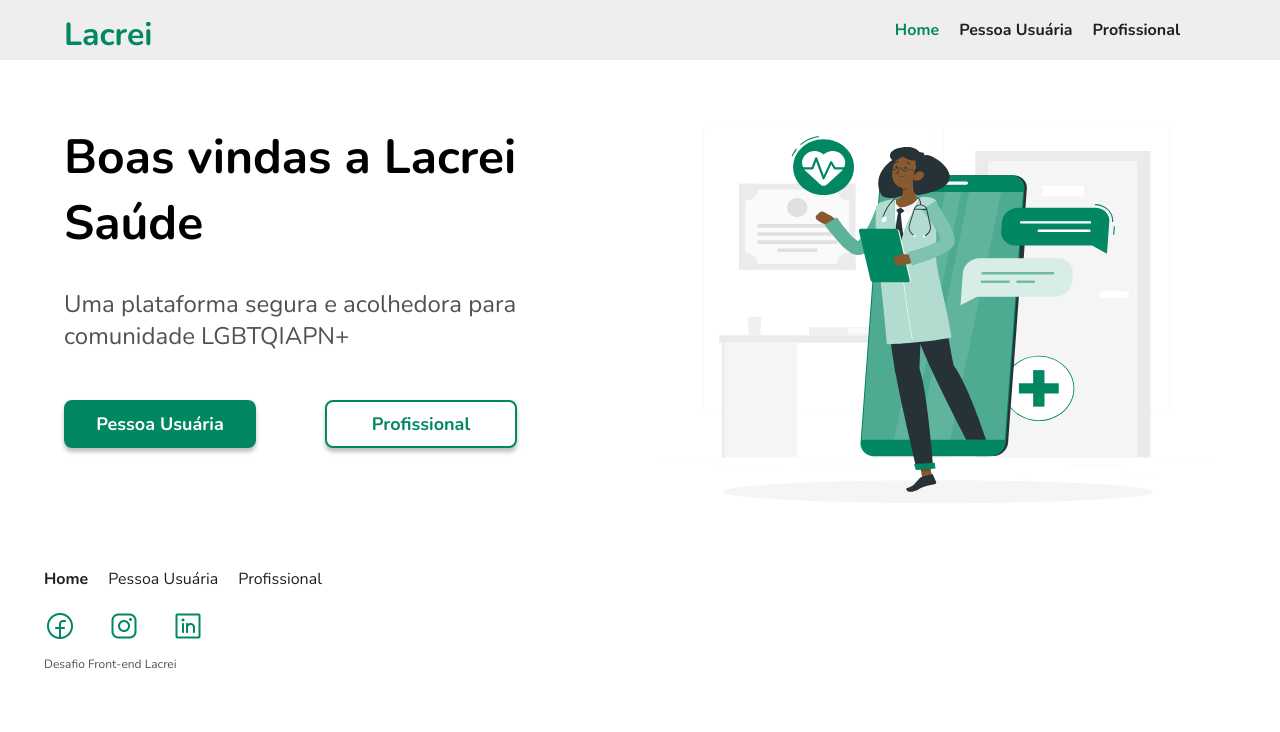
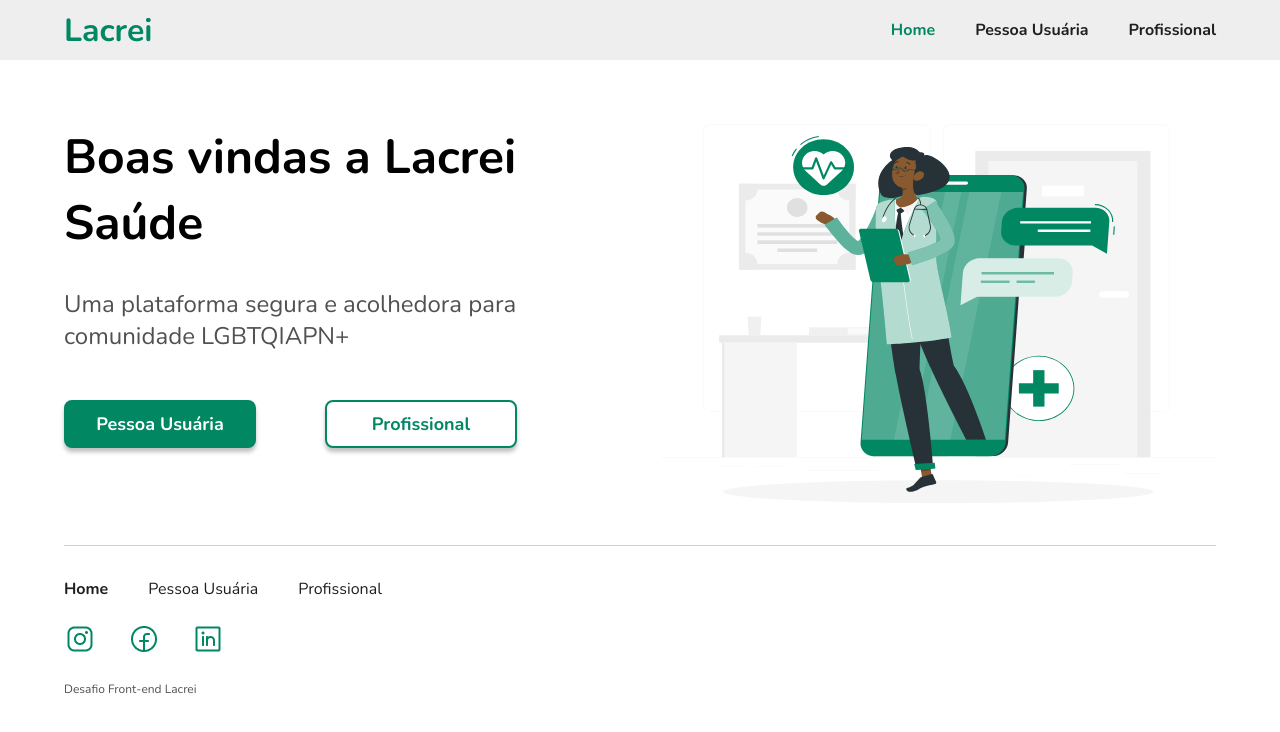
Before and after one commit to MatheusNascimento99/desafio-lacrei-saude, a Next.js app: page / in a window 1280 px wide. Shown: the top 732 px of the page. Built offline with nearby package versions, Linux system fonts and the light colour scheme.

Commit message:
correção medidas footer

```diff
--- a/src/app/components/FooterConponents/Footer.tsx
+++ b/src/app/components/FooterConponents/Footer.tsx
@@ -27,8 +27,8 @@ export default function FooterFull() {
           <ProfissionalLinkFooter href="profissional">Profissional</ProfissionalLinkFooter>
         </RedirectionLinksFooter>
         <LinksSocialFooter>
-          <IconSocial target='_blank' href="https://www.facebook.com/lacrei.saude"><Image src={FaceImg} alt='logo FaceBook'/> </IconSocial>
-          <IconSocial target='_blank' href="https://www.instagram.com/lacrei.saude"><Image src={InstaImg} alt='logo Instagran'/> </IconSocial>
+          <IconSocial target='_blank' href="https://www.facebook.com/lacrei.saude"><Image src={InstaImg} alt='logo FaceBook'/> </IconSocial>
+          <IconSocial target='_blank' href="https://www.instagram.com/lacrei.saude"><Image src={FaceImg} alt='logo Instagran'/> </IconSocial>
           <IconSocial target='_blank' href="https://www.linkedin.com/company/lacrei-saude/"><Image src={LinkedinImg} alt='logo Linkedin'/> </IconSocial>
 
         </LinksSocialFooter>
--- a/src/app/components/FooterConponents/FooterBar.style.tsx
+++ b/src/app/components/FooterConponents/FooterBar.style.tsx
@@ -3,35 +3,44 @@ import styled from "styled-components";
 
 //!HEADER DIV
 export const Footer = styled.div`
-  background-color: #FFFFFF;
-  height: 151px;
-InstaImg
+  background-color: #ffffff;
+  height: 10rem;
+  border-top: 1px solid rgb(176, 224, 211);
   display: flex;
   flex-direction: column;
-
-  padding: 0 20px;
+  margin: 0px 4rem;
+  padding: 2rem 0px 0.5rem;
   box-sizing: border-box;
+  justify-content: space-between;
 
   flex-wrap: wrap;
+
+  @media only screen and (max-width: 1040px) {
+    margin: 0px 2rem;
+  }
 
   @media only screen and (max-width: 520px) {
     height: auto;
     flex-direction: column;
     transition: height 2s, flex-direction 2s;
+    margin: 0px 1rem;
+    padding: 2rem 0px 0.5rem;
+    padding-top: 1rem;
+
+
   }
 `;
 
 //*DIV DOS LNKS
 export const RedirectionLinksFooter = styled.div`
   display: flex;
-  gap: 20px;
-  margin-left: 24px;
-  padding-top:23px;
+  gap: 2.5rem;
+
 
   @media only screen and (max-width: 520px) {
     flex-direction: column;
     font-size: 0.9rem;
-    gap:5px;
+    gap: 5px;
     margin-left: 0px;
   }
 `;
@@ -44,18 +53,20 @@ export const HomeLinkFooter = styled.a`
   font-weight: 700;
   letter-spacing: 0em;
   text-align: left;
-  color: #1F1F1F;
+  color: #1f1f1f;
   font-size: 16px;
   max-width: 100%;
 
   @media only screen and (max-width: 520px) {
     font-size: 0.9rem;
     margin-left: 0px;
+    font-size: 0.875rem;
   }
 
   &:hover {
     cursor: pointer;
-    opacity: 0.7;ity: 0.5;
+    opacity: 0.7;
+    ity: 0.5;
   }
 `;
 
@@ -70,11 +81,14 @@ export const UsuarioLinkFooter = styled.a`
   @media only screen and (max-width: 520px) {
     font-size: 0.9rem;
     margin-left: 0px;
+    font-size: 0.875rem;
+
   }
 
   &:hover {
     cursor: pointer;
-    opacity: 0.7;ity: 0.5;
+    opacity: 0.7;
+    ity: 0.5;
   }
 `;
 
@@ -89,10 +103,37 @@ export const ProfissionalLinkFooter = styled.a`
   text-decoration: none;
   max-width: 100%;
 
+  @media only screen and (max-width: 520px) {
+    font-size: 0.9rem;
+
+  }
 
   &:hover {
     cursor: pointer;
-    opacity: 0.7;ity: 0.5;
+    opacity: 0.7;
+    ity: 0.5;
+  }
+`;
+
+export const LinksSocialFooter = styled.a`
+  color: #018762;
+  text-decoration: none;
+  display: flex;
+  gap: 32px;
+  @media only screen and (max-width: 520px) {
+    font-size: 0.9rem;
+    margin-left: 0px;
+    margin: 10px 0 10px 0;
+
+  }
+`;
+
+export const IconSocial = styled.a`
+  text-decoration: none;
+
+  &:hover {
+    cursor: pointer;
+    opacity: 0.7;
   }
 `;
 
@@ -103,38 +144,8 @@ export const Paragrafo = styled.p`
   font-weight: 400;
   line-height: 16px;
   letter-spacing: 0em;
-  margin-left: 24px;
-  margin-top: 10px;
 
   @media only screen and (max-width: 520px) {
-    font-size: 0.9rem;
-    margin-left: 0px;
+    font-size: 0.75rem;
   }
-
 `;
-
-export const LinksSocialFooter = styled.a`
-  color: #018762;
-  margin-top: 20px;
-  text-decoration: none;
-  display: flex;
-  gap: 32px;
-  margin-left: 24px;
-  @media only screen and (max-width: 520px) {
-    font-size: 0.9rem;
-    margin-left: 0px;
-  }
-
-
-`;
-
-
-export const IconSocial = styled.a`
-
-text-decoration: none;
-
-  &:hover {
-    cursor: pointer;
-    opacity: 0.7;
-  }
-  `;
--- a/src/app/components/HeaderConponents/HeaderBar.style.tsx
+++ b/src/app/components/HeaderConponents/HeaderBar.style.tsx
@@ -8,14 +8,17 @@ export const Header = styled.div`
   display: flex;
   justify-content: space-between;
   align-items: center;
-  padding: 0 20px;
   box-sizing: border-box;
   flex-wrap: wrap;
+  padding: 0.5rem 4rem;
+
 
   @media only screen and (max-width: 520px) {
     height: auto;
     flex-direction: column;
     transition: height 2s, flex-direction 2s;
+  padding: 0.5rem 1rem;
+
   }
 `;
 
@@ -23,17 +26,12 @@ export const Header = styled.div`
 export const Logo = styled.a`
   width: auto;
   height: auto;
-  font-size: 32px;
+  font-size: 2rem;
   font-weight: 700;
   font-family: Nunito;
-  margin-left: 44px;
-  margin-top: 8px;
   color: #018762;
   text-decoration: none;
 
-  @media only screen and (max-width: 1040px) {
-    margin-left: 10px;
-  }
 
   &:hover {
     cursor: pointer;
@@ -43,12 +41,14 @@ export const Logo = styled.a`
 //*DIV DOS LNKS
 export const RedirectionLinks = styled.div`
   display: flex;
-  gap: 20px;
-  margin-right: 5rem;
+  gap: 2.5rem;
+  box-sizing: border-box;
+  font-weight: bold;
+  justify-content: space-between;
 
   @media only screen and (max-width: 520px) {
-    margin-right: 0px;
     font-size: 0.9rem;
+    gap: 1rem;
   }
 `;
 
@@ -66,6 +66,8 @@ export const HomeLink = styled.a`
 
   @media only screen and (max-width: 520px) {
     font-size: 0.9rem;
+  font-weight: bold;
+
   }
 
   &:hover {
@@ -84,6 +86,8 @@ export const UsuarioLink = styled.a`
   max-width: 100%;
   @media only screen and (max-width: 520px) {
     font-size: 0.9rem;
+  font-weight: bold;
+
   }
 
   &:hover {
@@ -104,6 +108,8 @@ export const ProfissionalLink = styled.a`
   max-width: 100%;
   @media only screen and (max-width: 520px) {
     font-size: 0.9rem;
+  font-weight: bold;
+
   }
 
   &:hover {
--- a/src/app/components/MidleHome/style.css
+++ b/src/app/components/MidleHome/style.css
@@ -46,6 +46,7 @@ body {
     padding-top: 3rem;
     align-items: center;
     box-sizing: border-box;
+
 }
 
 .midlle_section_btn a {
@@ -110,6 +111,7 @@ body {
 
     .midlle_section_texts{
         max-width: 100%;
+
     }
 
     .midlle_section_texts h2 {
@@ -120,8 +122,6 @@ body {
         font-size: 1rem;
         margin-top: 1rem;
     }
-
-
 
 }
 
```
